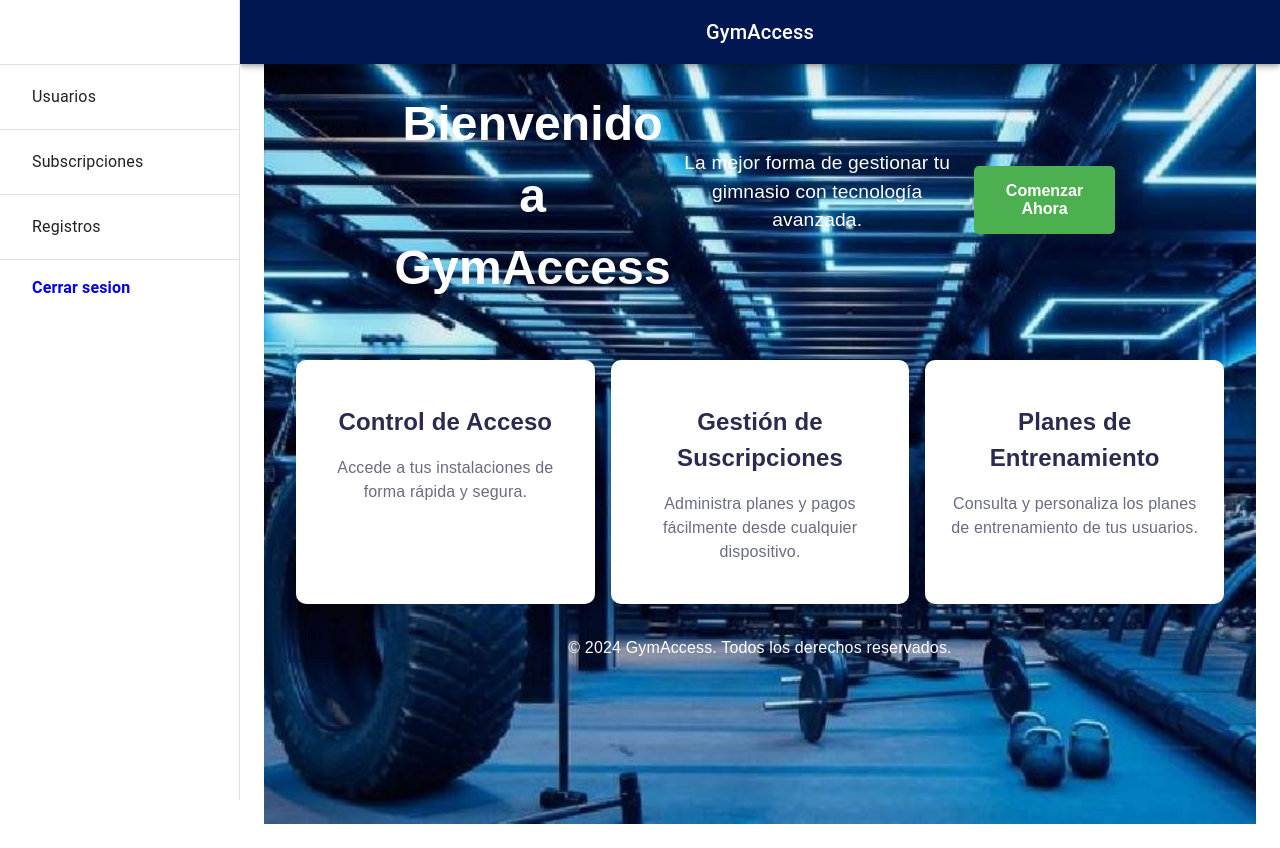
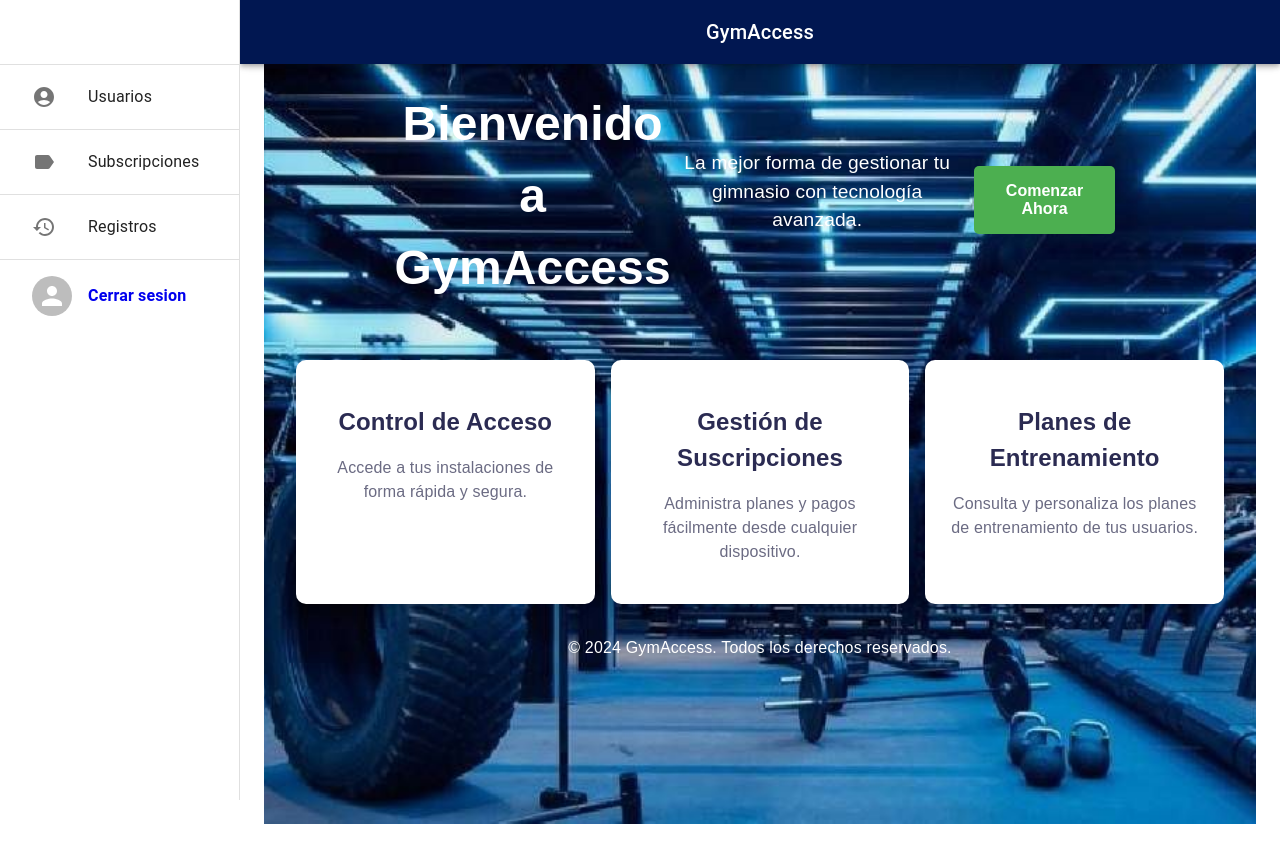
Before and after one commit to AngelEd25/GymAccessPWA, a React (Vite) app: page /other in a window 1280 px wide. Built offline with nearby package versions, Linux system fonts and the light colour scheme.

Commit message:
cambios para deploy

```diff
--- a/package.json
+++ b/package.json
@@ -13,6 +13,7 @@
   "dependencies": {
     "@emotion/react": "^11.13.3",
     "@emotion/styled": "^11.13.0",
+    "@mui/icons-material": "^6.1.8",
     "@mui/material": "^6.1.7",
     "react": "^18.3.1",
     "react-dom": "^18.3.1",
--- a/src/Layout/AdminLayout.jsx
+++ b/src/Layout/AdminLayout.jsx
@@ -60,9 +60,9 @@ export default function PermanentDrawerLeft(props) {
         <List>
             <ListItem key={"Usuarios"} disablePadding>
               <ListItemButton>
-                {/* <ListItemIcon>
+                <ListItemIcon>
                   <AccountCircleIcon />
-                </ListItemIcon> */}
+                </ListItemIcon>
                 <ListItemText primary={"Usuarios"}/>
               </ListItemButton>
             </ListItem>
@@ -71,9 +71,9 @@ export default function PermanentDrawerLeft(props) {
         <List>
             <ListItem key={"Subscripciones"} disablePadding>
               <ListItemButton>
-                {/* <ListItemIcon>
+                <ListItemIcon>
                   <LabelIcon />
-                </ListItemIcon> */}
+                </ListItemIcon>
                 <ListItemText  primary={"Subscripciones"}/>
               </ListItemButton>
             </ListItem>
@@ -82,9 +82,9 @@ export default function PermanentDrawerLeft(props) {
         <List>
             <ListItem key={"Registros"} disablePadding>
               <ListItemButton>
-                {/* <ListItemIcon>
+                <ListItemIcon>
                   <HistoryIcon />
-                </ListItemIcon> */}
+                </ListItemIcon>
                 <ListItemText  primary={"Registros"}/>
               </ListItemButton>
             </ListItem>
@@ -94,9 +94,9 @@ export default function PermanentDrawerLeft(props) {
             <ListItem key={"Cerrar Sesion"} disablePadding>
               <ListItemButton >
 
-                {/* <ListItemIcon>
+                <ListItemIcon>
                   <Avatar />
-                </ListItemIcon> */}
+                </ListItemIcon>
                 <Link type="button" to="/home">Cerrar sesion</Link>
               </ListItemButton>
             </ListItem>
```
Also changed, not shown: 3 other files (tests, documents, lock files or other folders).
